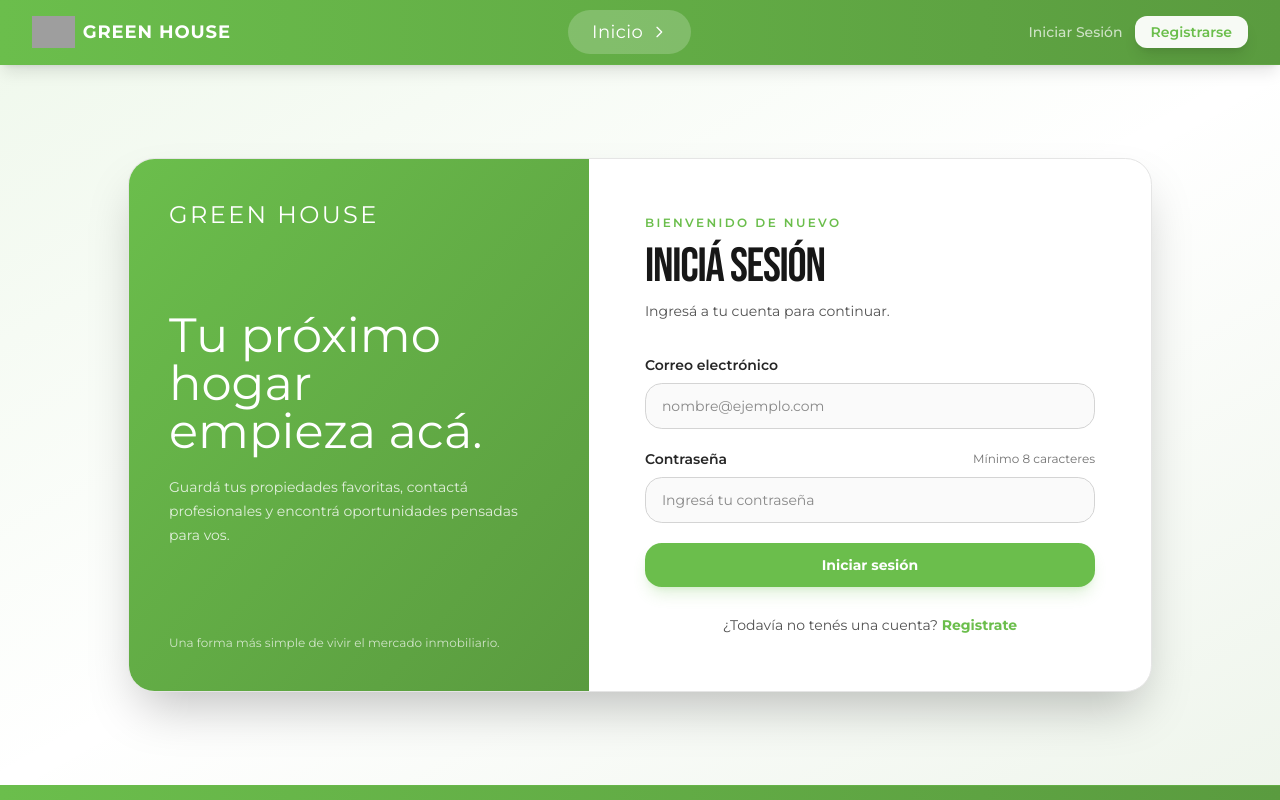
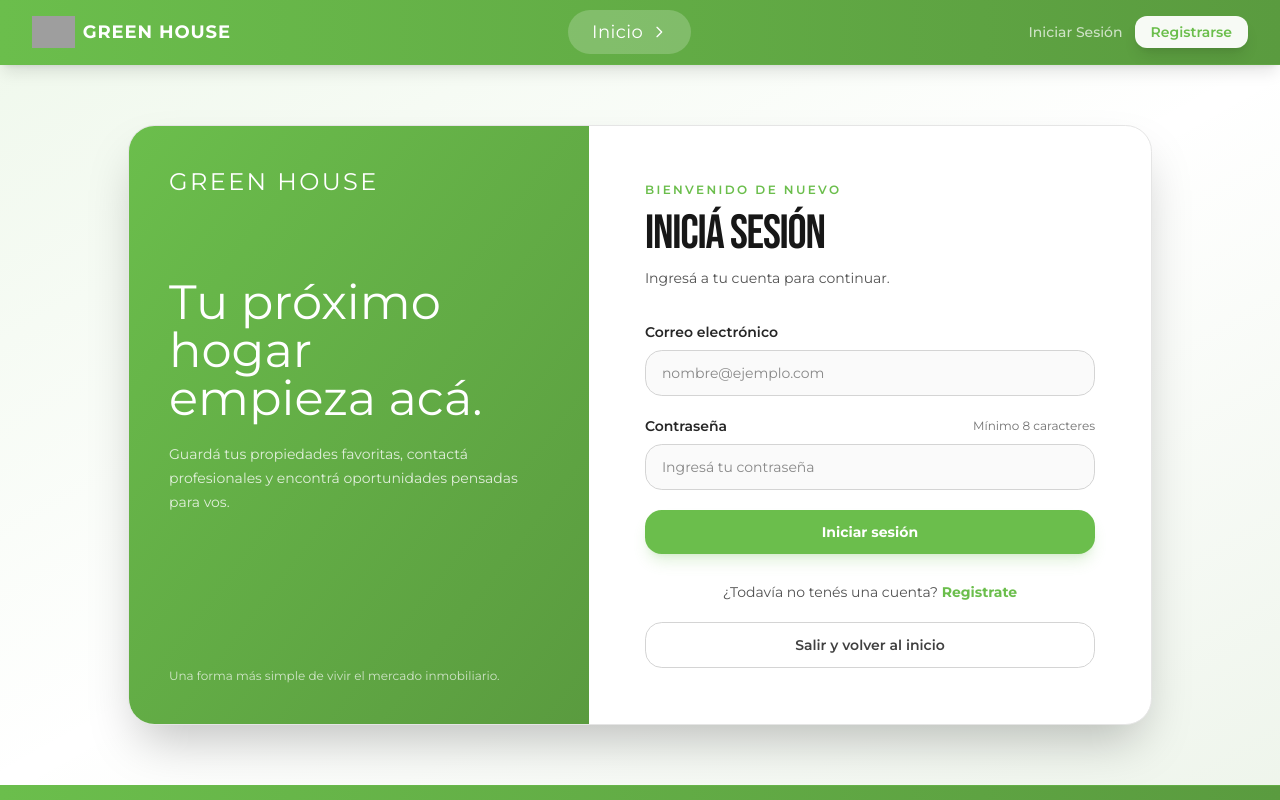
Before and after one commit to Lichando/greenhouse-v7, a Next.js app: page /auth/login in a window 1280 px wide. Shown: the top 800 px of the page. Built offline with nearby package versions, Linux system fonts and the light colour scheme; no server answers; grey boxes are pictures that could not be loaded.

Commit message:
feat: add "Salir y volver al inicio" link in auth forms

```diff
--- a/src/modules/auth/components/LoginForm.tsx
+++ b/src/modules/auth/components/LoginForm.tsx
@@ -117,6 +117,13 @@ export function LoginForm() {
           Registrate
         </Link>
       </p>
+
+      <Link
+        href="/"
+        className="flex w-full items-center justify-center rounded-xl border border-neutral-300 px-4 py-3 font-montserrat text-sm font-semibold text-neutral-700 transition hover:border-primary hover:text-primary dark:border-neutral-700 dark:text-neutral-300"
+      >
+        Salir y volver al inicio
+      </Link>
     </form>
   );
 }
--- a/src/modules/auth/components/RegisterForm.tsx
+++ b/src/modules/auth/components/RegisterForm.tsx
@@ -98,6 +98,13 @@ export function RegisterForm() {
         ¿Ya tenés una cuenta?{' '}
         <Link href="/auth/login" className="font-bold text-primary transition hover:text-primary/80">Iniciá sesión</Link>
       </p>
+
+      <Link
+        href="/"
+        className="flex w-full items-center justify-center rounded-xl border border-neutral-300 px-4 py-3 font-montserrat text-sm font-semibold text-neutral-700 transition hover:border-primary hover:text-primary dark:border-neutral-700 dark:text-neutral-300"
+      >
+        Salir y volver al inicio
+      </Link>
     </form>
   );
 }
--- a/src/modules/auth/components/VerifyCodeForm.tsx
+++ b/src/modules/auth/components/VerifyCodeForm.tsx
@@ -157,6 +157,7 @@ export function VerifyCodeForm() {
           {resending ? 'Reenviando...' : 'Reenviar código'}
         </button>
         <Link href="/auth/login" className="text-neutral-600 transition hover:text-primary dark:text-neutral-400">Volver a iniciar sesión</Link>
+        <Link href="/" className="text-neutral-600 transition hover:text-primary dark:text-neutral-400">Salir y volver al inicio</Link>
       </div>
     </form>
   );
```
